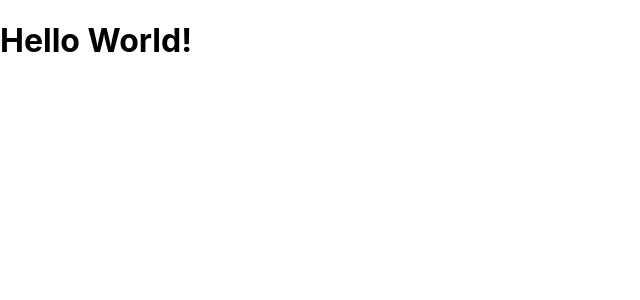
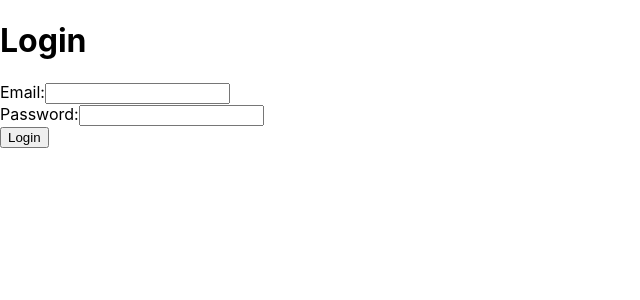
Before and after one commit to maple-leafs2023/finalProjectSWE2023, a React (Create React App) app in the folder react_app/: page / in a window 1280 px wide. Shown: the top 300 px of the page, without its empty margins (0-640 px from the left). Built offline with nearby package versions, Linux system fonts and the light colour scheme.

Commit message:
Basic login component added

```diff
--- a/react_app/src/App.js
+++ b/react_app/src/App.js
@@ -1,10 +1,14 @@
 import React from 'react';
+import LoginPage from './pages/LoginPage';
 import './App.css';
 
 function App() {
-    return (
-      <h1> Hello World! </h1>
-    );
+  return (
+    <div>
+      {/* Render the LoginPage component */}
+      <LoginPage />
+    </div>
+  );
 }
 
 export default App;
--- /dev/null
+++ b/react_app/src/pages/LoginPage.js
@@ -0,0 +1,42 @@
+import React, { useState } from 'react';
+
+const LoginPage = () => {
+  const [email, setEmail] = useState('');
+  const [password, setPassword] = useState('');
+
+  const handleSubmit = (event) => {
+    event.preventDefault();
+    // Perform your authentication logic here
+    console.log('Email:', email);
+    console.log('Password:', password);
+  };
+
+  return (
+    <div>
+      <h1>Login</h1>
+      <form onSubmit={handleSubmit}>
+        <label htmlFor="email">Email:</label>
+        <input
+          type="email"
+          id="email"
+          value={email}
+          onChange={(e) => setEmail(e.target.value)}
+          required
+        />
+        <br />
+        <label htmlFor="password">Password:</label>
+        <input
+          type="password"
+          id="password"
+          value={password}
+          onChange={(e) => setPassword(e.target.value)}
+          required
+        />
+        <br />
+        <button type="submit">Login</button>
+      </form>
+    </div>
+  );
+};
+
+export default LoginPage;
```
